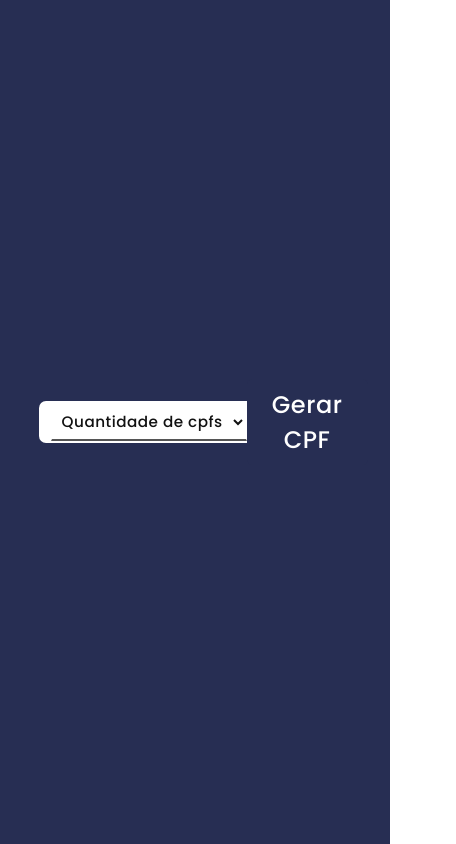
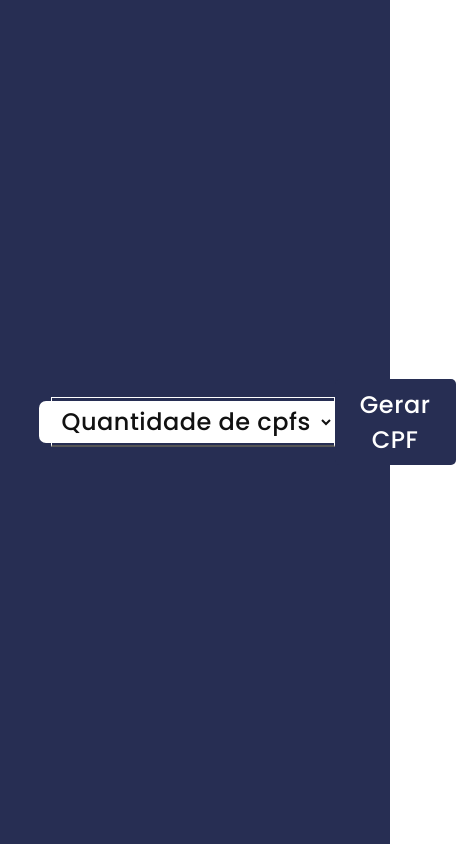
Before and after one commit to vbzt/CpfGenerator, a plain HTML site: page index.html in a window 390 px wide. Shown: the whole page, 456 px wide, since content can reach past the window. Drawn offline with Linux system fonts and the light colour scheme.

Commit message:
README e Responsivo

```diff
--- a/assets/css/style.css
+++ b/assets/css/style.css
@@ -74,6 +74,10 @@ select {
   font-weight: 500;
 }
 
+select:focus{
+  border: solid 0.01px var(--corFundo) ;
+}
+
 
 
 
@@ -116,7 +120,7 @@ button {
     padding: 3%;
   }
 
-  input, button{
+  select, option, button{
     font-size: 1.5rem;
   }
 
```
Also changed, not shown: 1 other file.
